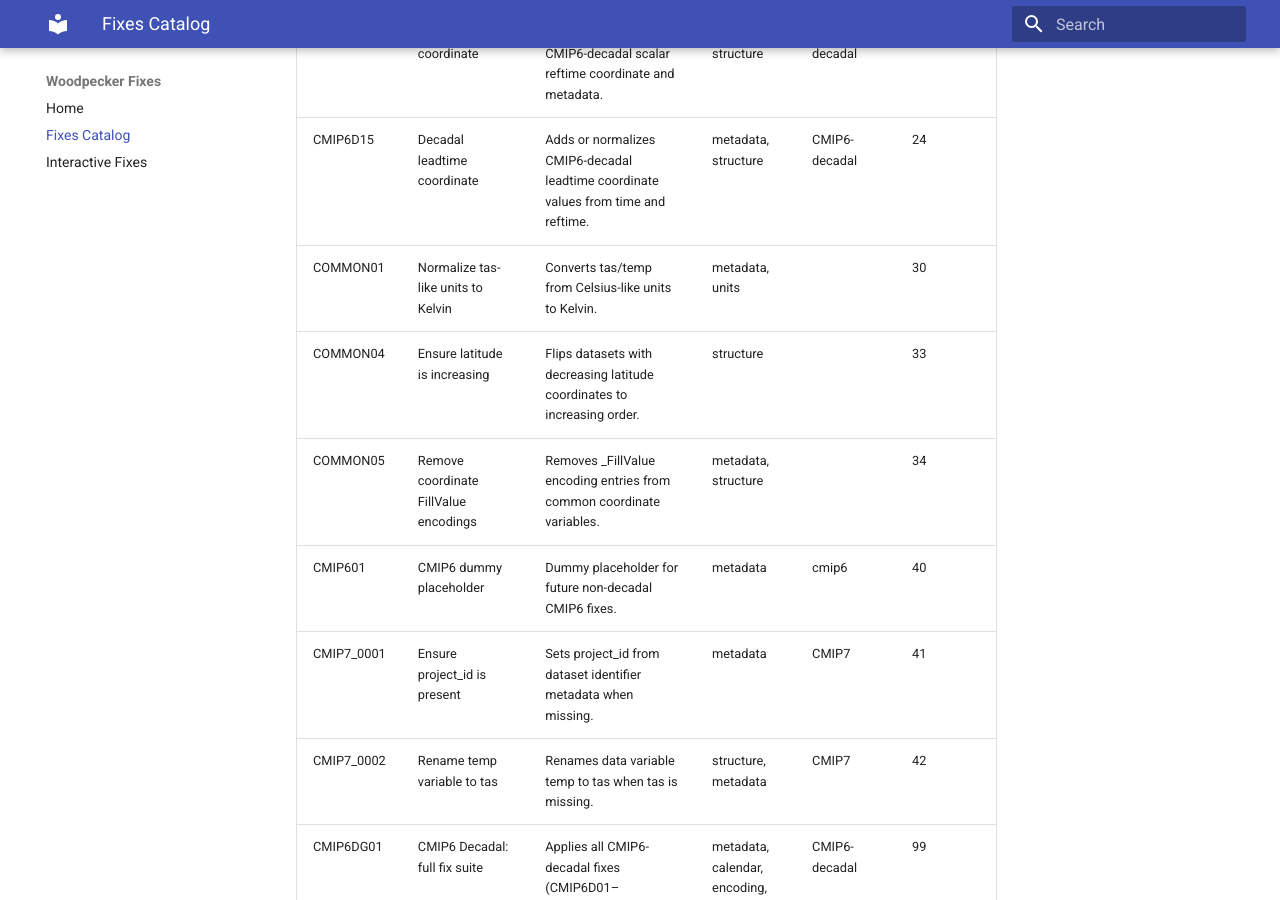
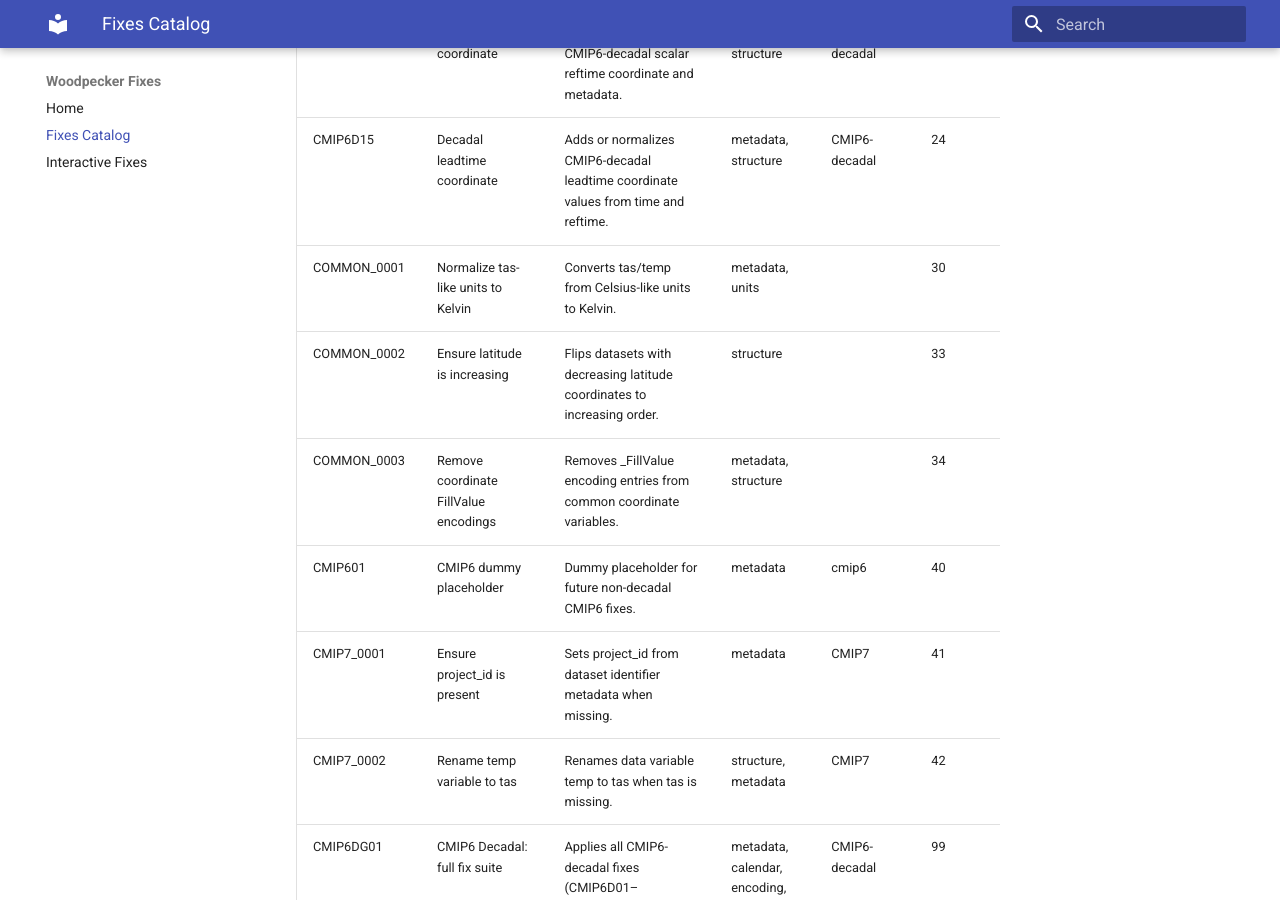
Before and after one commit to cehbrecht/woodpecker, an MkDocs documentation site: the page built from docs/FIXES.md, in a window 1280 px wide and 900 px high, scrolled down 2002 px. Built offline with MkDocs 1.6.1 and Material for MkDocs 9.7.7, drawn with Linux system fonts in a browser that asks for light colours.

Commit message:
cleaned up common fix codes

```diff
--- a/docs/FIXES.json
+++ b/docs/FIXES.json
@@ -176,7 +176,7 @@
     "priority": 24
   },
   {
-    "code": "COMMON01",
+    "code": "COMMON_0001",
     "name": "Normalize tas-like units to Kelvin",
     "description": "Converts tas/temp from Celsius-like units to Kelvin.",
     "categories": [
@@ -187,7 +187,7 @@
     "priority": 30
   },
   {
-    "code": "COMMON04",
+    "code": "COMMON_0002",
     "name": "Ensure latitude is increasing",
     "description": "Flips datasets with decreasing latitude coordinates to increasing order.",
     "categories": [
@@ -197,7 +197,7 @@
     "priority": 33
   },
   {
-    "code": "COMMON05",
+    "code": "COMMON_0003",
     "name": "Remove coordinate FillValue encodings",
     "description": "Removes _FillValue encoding entries from common coordinate variables.",
     "categories": [
--- a/docs/FIXES.md
+++ b/docs/FIXES.md
@@ -17,9 +17,9 @@
 | CMIP6D13 | Decadal model global attributes | Normalizes model-specific global metadata fields for CMIP6-decadal datasets. | metadata | CMIP6-decadal | 22 |
 | CMIP6D14 | Decadal reftime coordinate | Adds or normalizes CMIP6-decadal scalar reftime coordinate and metadata. | metadata, structure | CMIP6-decadal | 23 |
 | CMIP6D15 | Decadal leadtime coordinate | Adds or normalizes CMIP6-decadal leadtime coordinate values from time and reftime. | metadata, structure | CMIP6-decadal | 24 |
-| COMMON01 | Normalize tas-like units to Kelvin | Converts tas/temp from Celsius-like units to Kelvin. | metadata, units |  | 30 |
-| COMMON04 | Ensure latitude is increasing | Flips datasets with decreasing latitude coordinates to increasing order. | structure |  | 33 |
-| COMMON05 | Remove coordinate FillValue encodings | Removes _FillValue encoding entries from common coordinate variables. | metadata, structure |  | 34 |
+| COMMON_0001 | Normalize tas-like units to Kelvin | Converts tas/temp from Celsius-like units to Kelvin. | metadata, units |  | 30 |
+| COMMON_0002 | Ensure latitude is increasing | Flips datasets with decreasing latitude coordinates to increasing order. | structure |  | 33 |
+| COMMON_0003 | Remove coordinate FillValue encodings | Removes _FillValue encoding entries from common coordinate variables. | metadata, structure |  | 34 |
 | CMIP601 | CMIP6 dummy placeholder | Dummy placeholder for future non-decadal CMIP6 fixes. | metadata | cmip6 | 40 |
 | CMIP7_0001 | Ensure project_id is present | Sets project_id from dataset identifier metadata when missing. | metadata | CMIP7 | 41 |
 | CMIP7_0002 | Rename temp variable to tas | Renames data variable temp to tas when tas is missing. | structure, metadata | CMIP7 | 42 |
--- a/docs/fixes.html
+++ b/docs/fixes.html
@@ -190,7 +190,7 @@
     </tr>
 
     <tr>
-      <td id="COMMON01"><a href="#COMMON01"><code>COMMON01</code></a></td>
+      <td id="COMMON_0001"><a href="#COMMON_0001"><code>COMMON_0001</code></a></td>
       <td>Normalize tas-like units to Kelvin</td>
       <td>Converts tas/temp from Celsius-like units to Kelvin.</td>
       <td>metadata, units</td>
@@ -199,7 +199,7 @@
     </tr>
 
     <tr>
-      <td id="COMMON04"><a href="#COMMON04"><code>COMMON04</code></a></td>
+      <td id="COMMON_0002"><a href="#COMMON_0002"><code>COMMON_0002</code></a></td>
       <td>Ensure latitude is increasing</td>
       <td>Flips datasets with decreasing latitude coordinates to increasing order.</td>
       <td>structure</td>
@@ -208,7 +208,7 @@
     </tr>
 
     <tr>
-      <td id="COMMON05"><a href="#COMMON05"><code>COMMON05</code></a></td>
+      <td id="COMMON_0003"><a href="#COMMON_0003"><code>COMMON_0003</code></a></td>
       <td>Remove coordinate FillValue encodings</td>
       <td>Removes _FillValue encoding entries from common coordinate variables.</td>
       <td>metadata, structure</td>
```
Also changed, not shown: README.md (+4 -4 lines), 6 other files.
